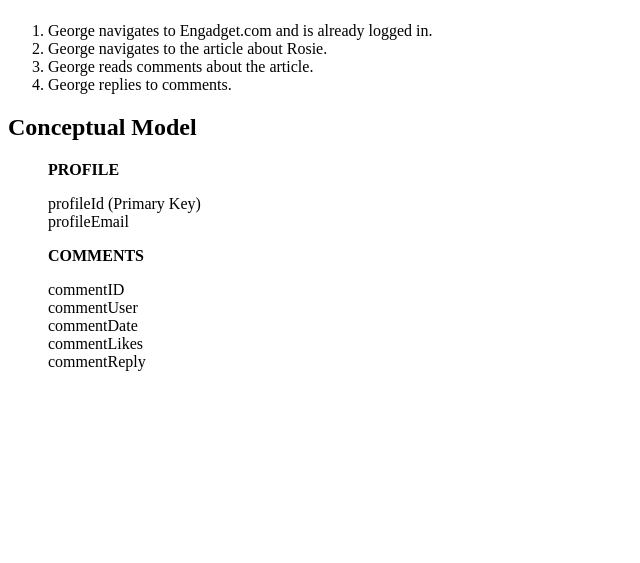
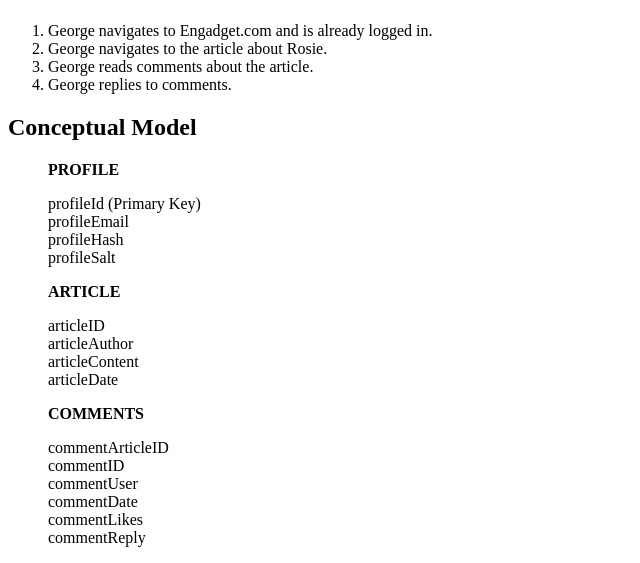
Before and after one commit to josephrohrer/engadget, a PHP site: page / in a window 1280 px wide. Shown: the part 721-1284 px from the top of the page, without its empty margins (0-640 px from the left). Before the commit the page ends 1092 px from the top, so only its background shows below. Run offline with PHP 8.4, Linux system fonts and the light colour scheme.

Commit message:
Created a page to write a persona

```diff
--- a/index.php
+++ b/index.php
@@ -48,9 +48,22 @@
 			<ul class="Conceptual-Model">
 				<strong>PROFILE</strong>
 				<p>profileId (Primary Key)<br>
-					profileEmail</p>
+					profileEmail<br>
+					profileHash<br>
+					profileSalt<br>
+				</p>
+
+				<strong>ARTICLE</strong>
+				<p>articleID<br>
+					articleAuthor<br>
+					articleContent<br>
+					articleDate<br>
+
+				</p>
+
 				<strong>COMMENTS</strong>
-				<p>commentID<br>
+				<p>commentArticleID<br>
+					commentID<br>
 					commentUser<br>
 					commentDate<br>
 					commentLikes<br>
```
